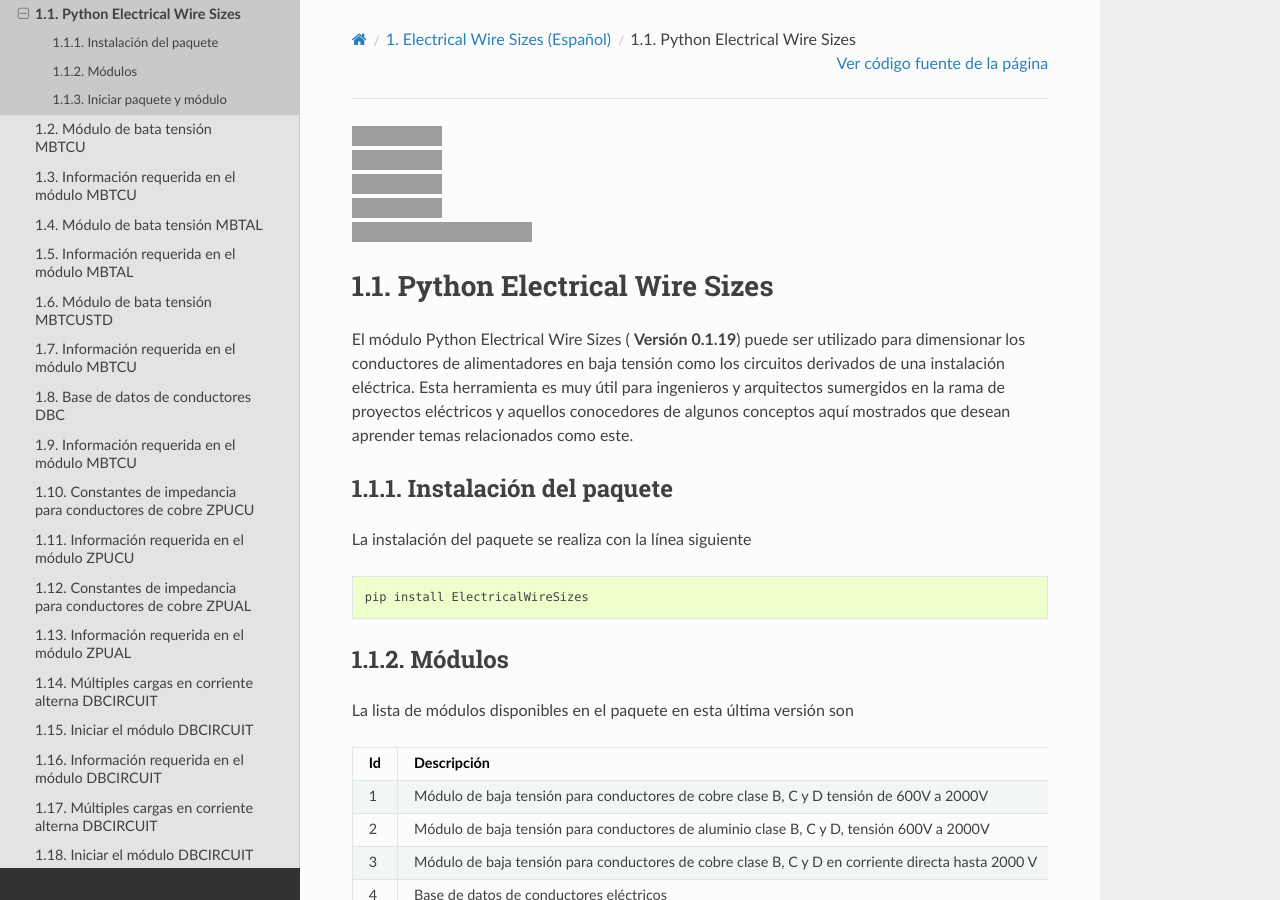
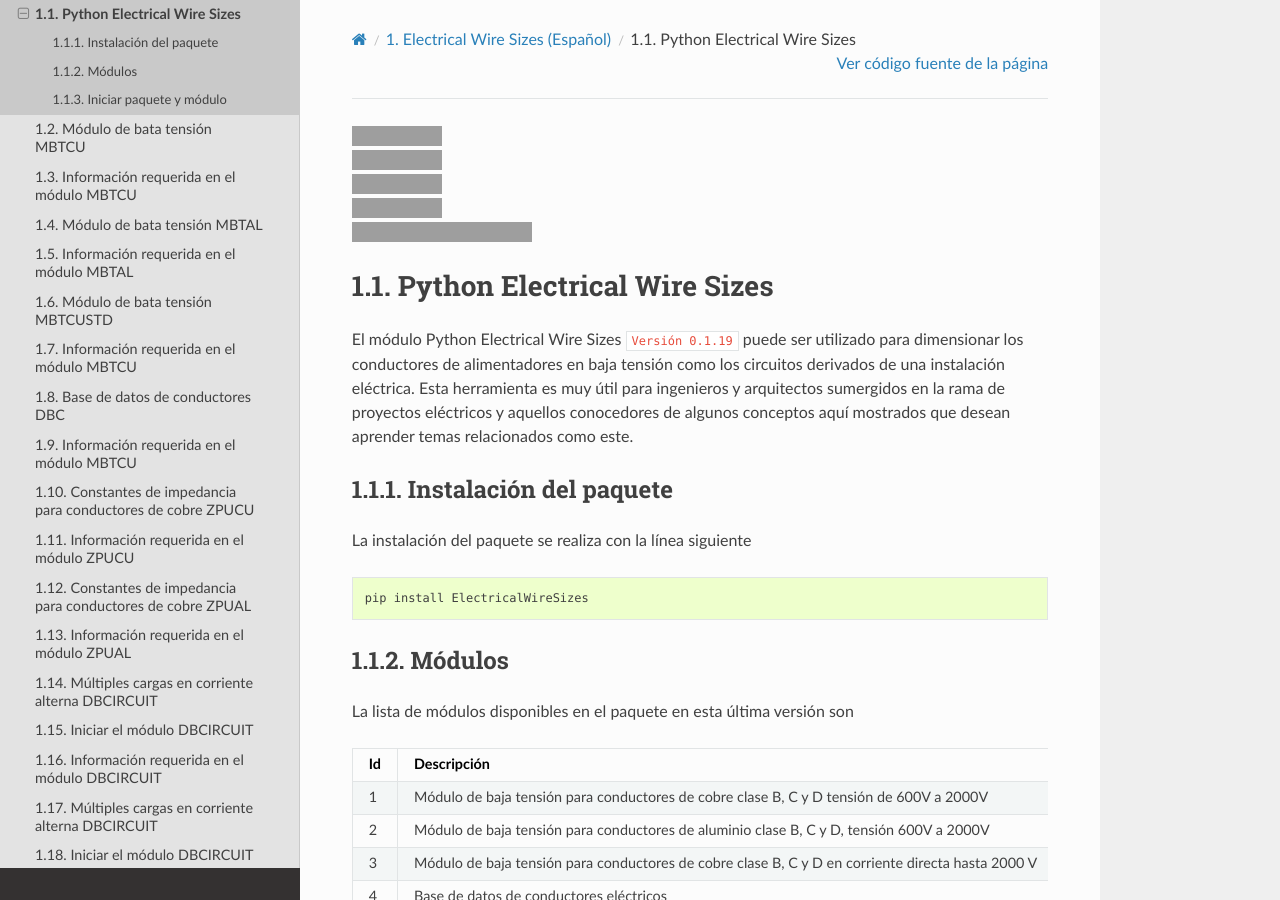
Before and after one commit to jacometoss/PyEWS, a Sphinx documentation site: the page built from docs/parte1/Install.rst, in a window 1280 px wide and 900 px high, cut to the strip 0-900 px from the top of the window. Built offline with Sphinx 7.4.7 and the Read the Docs theme 2.0.0, drawn with Linux system fonts in a browser that asks for light colours; grey boxes are pictures that could not be loaded.

```diff
--- a/docs/parte1/Install.rst
+++ b/docs/parte1/Install.rst
@@ -7,7 +7,7 @@
 Python Electrical Wire Sizes
 ============================
 
-El módulo Python Electrical Wire Sizes ( **Versión 0.1.19**) puede ser
+El módulo Python Electrical Wire Sizes ``Versión 0.1.19`` puede ser
 utilizado para dimensionar los conductores de alimentadores en baja
 tensión como los circuitos derivados de una instalación eléctrica. Esta
 herramienta es muy útil para ingenieros y arquitectos sumergidos en la
```
